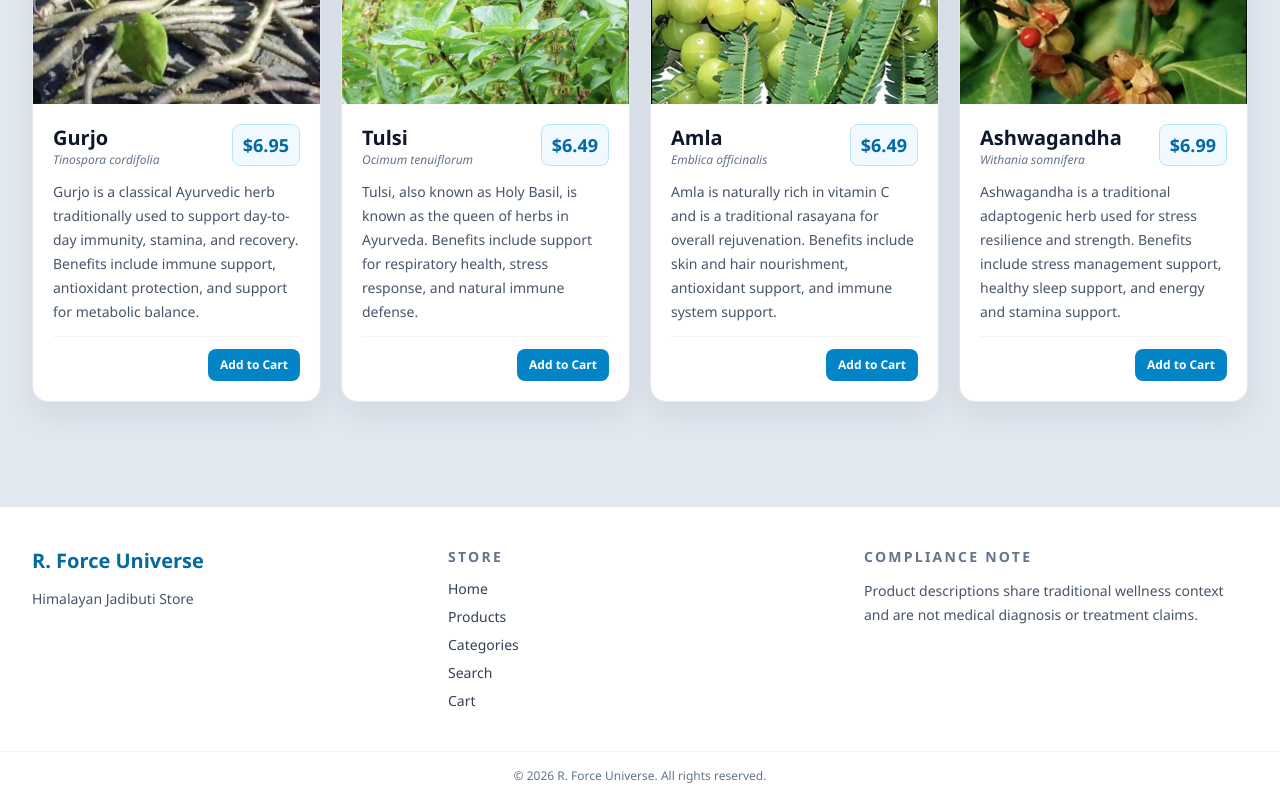
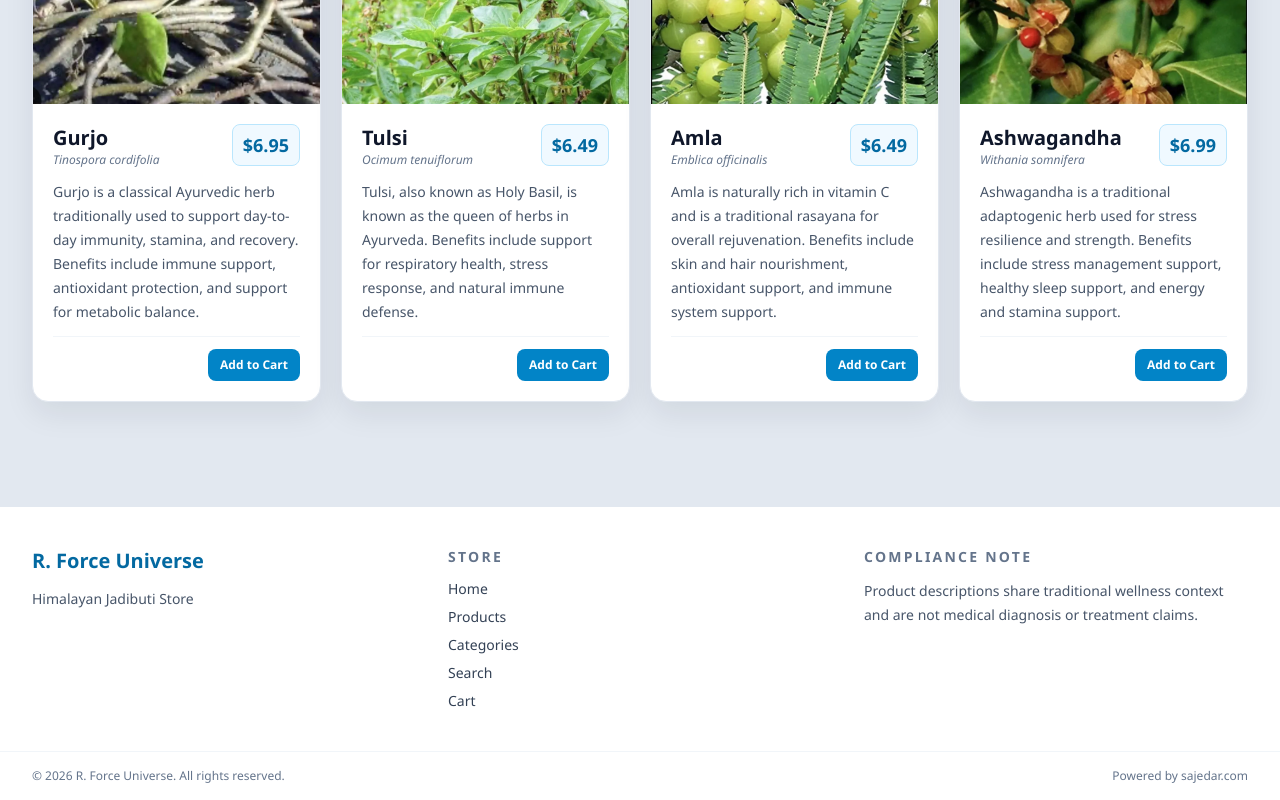
Before and after one commit to sehenagautam/R.-Force-Universe, a React (Vite) app: page / in a window 1280 px wide. Shown: the part 839-1639 px from the top of the page. Built offline with nearby package versions, Linux system fonts and the light colour scheme.

Commit message:
Add nofollow powered-by link to footer bottom-right

```diff
--- a/src/App.tsx
+++ b/src/App.tsx
@@ -990,9 +990,19 @@ function Footer() {
           </p>
         </div>
       </div>
-      <p className="border-t border-slate-100 py-4 text-center text-xs text-slate-500">
-        © {new Date().getFullYear()} R. Force Universe. All rights reserved.
-      </p>
+      <div className="border-t border-slate-100 px-4 py-4 md:px-8">
+        <div className="mx-auto flex w-full max-w-7xl items-center justify-between text-xs text-slate-500">
+          <p>© {new Date().getFullYear()} R. Force Universe. All rights reserved.</p>
+          <a
+            href="https://sajedar.com"
+            target="_blank"
+            rel="nofollow noopener noreferrer"
+            className="hover:text-slate-700"
+          >
+            Powered by sajedar.com
+          </a>
+        </div>
+      </div>
     </footer>
   );
 }
```
